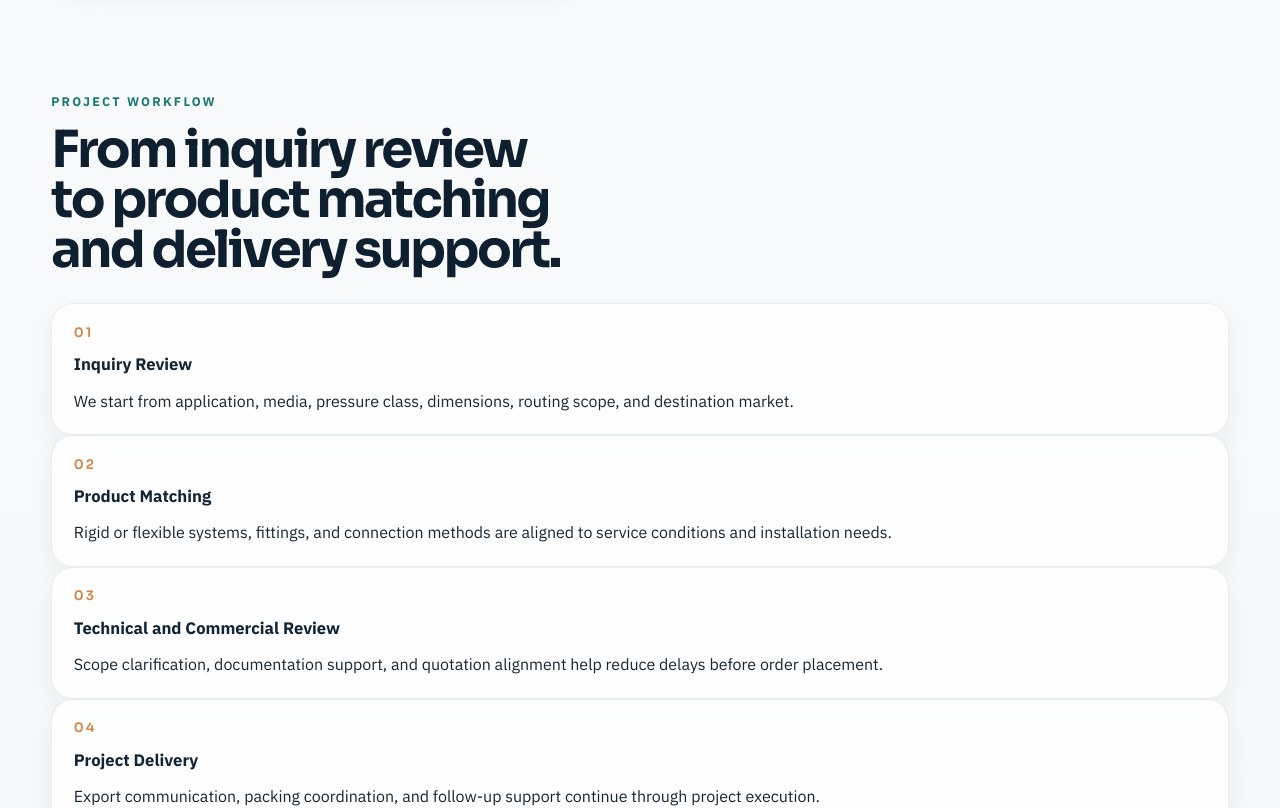
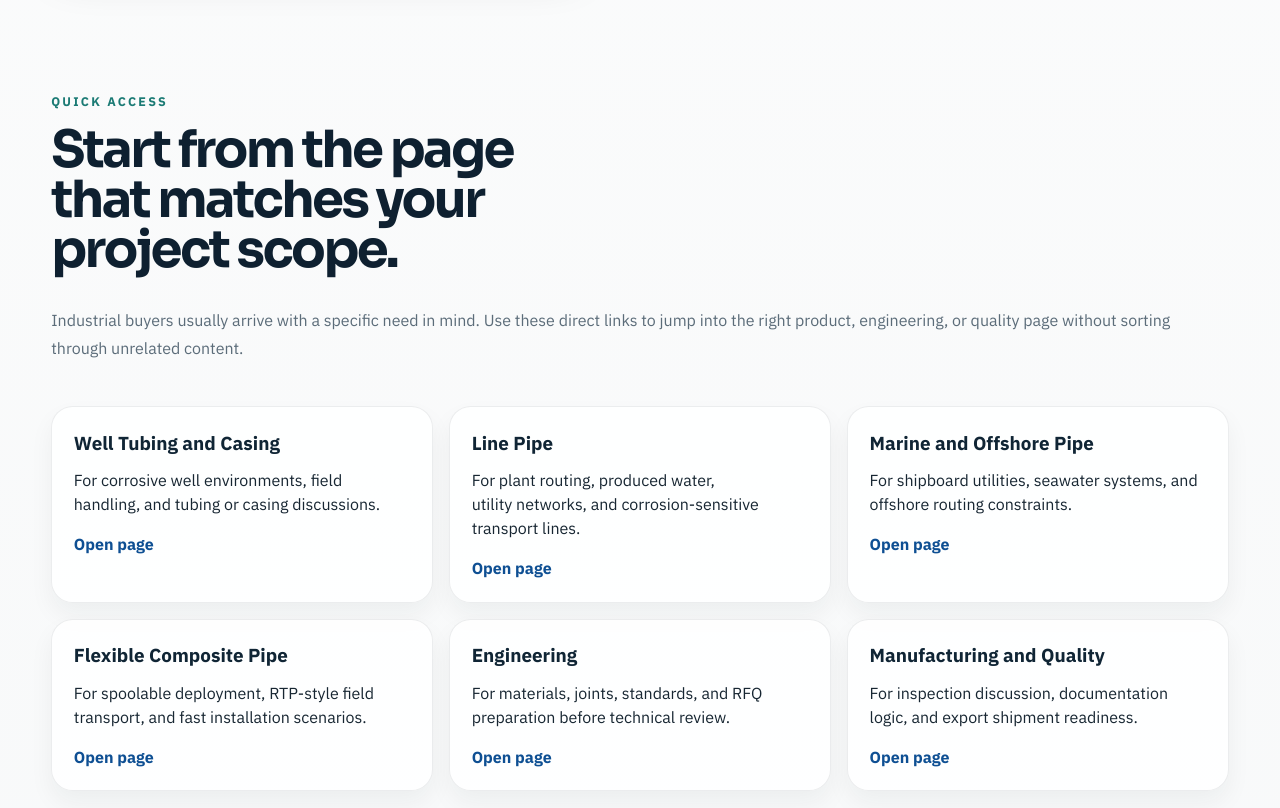
Before and after one commit to frankjasongit/hovoy-grepipe-web, a React (Vite) app: page / in a window 1280 px wide. Shown: the part 4520-5328 px from the top of the page. Built offline with nearby package versions, Linux system fonts and the light colour scheme.

Commit message:
Strengthen FAQ, contact, and homepage links

```diff
--- a/src/App.tsx
+++ b/src/App.tsx
@@ -125,6 +125,39 @@ function SiteLayout({ children }: { children: React.ReactNode }) {
 }
 
 function HomePage() {
+  const quickAccessLinks = [
+    {
+      title: 'Well Tubing and Casing',
+      text: 'For corrosive well environments, field handling, and tubing or casing discussions.',
+      to: '/products/well-tubing-casing',
+    },
+    {
+      title: 'Line Pipe',
+      text: 'For plant routing, produced water, utility networks, and corrosion-sensitive transport lines.',
+      to: '/products/line-pipe',
+    },
+    {
+      title: 'Marine and Offshore Pipe',
+      text: 'For shipboard utilities, seawater systems, and offshore routing constraints.',
+      to: '/products/marine-offshore-pipe',
+    },
+    {
+      title: 'Flexible Composite Pipe',
+      text: 'For spoolable deployment, RTP-style field transport, and fast installation scenarios.',
+      to: '/products/flexible-composite-pipe',
+    },
+    {
+      title: 'Engineering',
+      text: 'For materials, joints, standards, and RFQ preparation before technical review.',
+      to: '/engineering',
+    },
+    {
+      title: 'Manufacturing and Quality',
+      text: 'For inspection discussion, documentation logic, and export shipment readiness.',
+      to: '/about/manufacturing-quality',
+    },
+  ]
+
   usePageMeta({
     title: 'Hovoy Composite Pipe | Well, Line, Marine, and Flexible Pipe Systems',
     description:
@@ -296,6 +329,30 @@ function HomePage() {
             <h3>Standards and Quality</h3>
             <p>Give buyers a dedicated place for testing, compliance, manufacturing control, and documentation logic.</p>
           </article>
+        </div>
+      </section>
+
+      <section className="section section-grid">
+        <div className="section-heading">
+          <p className="eyebrow">Quick Access</p>
+          <h2>Start from the page that matches your project scope.</h2>
+          <p>
+            Industrial buyers usually arrive with a specific need in mind. Use these direct links
+            to jump into the right product, engineering, or quality page without sorting through
+            unrelated content.
+          </p>
+        </div>
+
+        <div className="sector-grid">
+          {quickAccessLinks.map((item) => (
+            <article className="sector-card" key={item.to}>
+              <h3>{item.title}</h3>
+              <p>{item.text}</p>
+              <Link className="text-link" to={item.to}>
+                Open page
+              </Link>
+            </article>
+          ))}
         </div>
       </section>
 
@@ -945,6 +1002,13 @@ function ResourcesPage() {
 }
 
 function FaqPage() {
+  const faqSupportLinks = [
+    { title: 'Compare Product Families', text: 'See which system fits well service, line transport, marine duty, or flexible deployment.', to: '/products' },
+    { title: 'Review Applications', text: 'Start from oil and gas, marine, desalination, or chemical service if the industry use case is already clear.', to: '/applications' },
+    { title: 'Prepare Technical Review', text: 'Use the engineering page to align materials, joints, standards, and RFQ inputs before sending documents.', to: '/engineering' },
+    { title: 'Send RFQ', text: 'Move directly to contact if the application, pressure class, and scope are already defined.', to: '/contact' },
+  ]
+
   usePageMeta({
     title: 'FAQ | Composite Pipe Questions For Industrial Buyers',
     description:
@@ -985,6 +1049,24 @@ function FaqPage() {
             </article>
           ))}
         </div>
+
+        <section className="section section-grid page-section">
+          <div className="section-heading">
+            <p className="eyebrow">Next Step</p>
+            <h2>Continue from FAQ to the right product or inquiry page.</h2>
+          </div>
+          <div className="detail-card-grid">
+            {faqSupportLinks.map((item) => (
+              <article className="detail-panel" key={item.to}>
+                <h3>{item.title}</h3>
+                <p>{item.text}</p>
+                <Link className="text-link" to={item.to}>
+                  Open page
+                </Link>
+              </article>
+            ))}
+          </div>
+        </section>
       </PageHero>
     </>
   )
@@ -1174,6 +1256,37 @@ function ManufacturingQualityPage() {
 }
 
 function ContactPage() {
+  const inquiryRoutes = [
+    {
+      title: 'Product Selection',
+      text: 'Tell us whether the request is for well tubing and casing, line pipe, marine systems, flexible composite pipe, or fittings and joints.',
+    },
+    {
+      title: 'Technical Scope',
+      text: 'Share service media, pressure class, dimensions, route conditions, and the fittings or tie-in scope that affects system selection.',
+    },
+    {
+      title: 'Commercial Scope',
+      text: 'Clarify destination country, delivery timing, packing expectations, and whether you need straight pipe only or a broader package with spools and accessories.',
+    },
+  ]
+
+  const rfqChecklist = [
+    'Application sector and service media',
+    'Product family or shortlist under review',
+    'Diameter range, pressure class, and estimated quantities',
+    'Line list, route sketch, or general arrangement if available',
+    'Fittings, flanges, reducers, or transition details',
+    'Destination country, target delivery window, and documentation needs',
+  ]
+
+  const supportLinks = [
+    { title: 'Browse product families', to: '/products' },
+    { title: 'Review application pages', to: '/applications' },
+    { title: 'Check engineering guidance', to: '/engineering' },
+    { title: 'Read FAQ', to: '/resources/faq' },
+  ]
+
   usePageMeta({
     title: 'Contact Hovoy | RFQ For Composite Pipe Systems',
     description:
@@ -1187,6 +1300,21 @@ function ContactPage() {
       title="Contact Hovoy for product selection, technical review, and project quotations."
       description="Send your application details, product scope, dimensions, pressure class, and destination market so we can review the request and respond more accurately."
     >
+      <section className="section section-grid page-section">
+        <div className="section-heading">
+          <p className="eyebrow">Inquiry Path</p>
+          <h2>What helps us respond faster and more accurately.</h2>
+        </div>
+        <div className="detail-card-grid">
+          {inquiryRoutes.map((item) => (
+            <article className="detail-panel" key={item.title}>
+              <h3>{item.title}</h3>
+              <p>{item.text}</p>
+            </article>
+          ))}
+        </div>
+      </section>
+
       <div className="detail-grid">
         <article className="detail-panel">
           <h3>Primary contact</h3>
@@ -1201,14 +1329,29 @@ function ContactPage() {
         <article className="detail-panel">
           <h3>What to include in your RFQ</h3>
           <ul className="detail-list">
-            <li>Product line: well, line, marine, flexible, or fittings</li>
-            <li>Application and service media</li>
-            <li>Diameter range, pressure class, and line scope</li>
-            <li>Destination country and project timing</li>
-            <li>Drawings, line list, or technical notes if available</li>
+            {rfqChecklist.map((item) => (
+              <li key={item}>{item}</li>
+            ))}
           </ul>
         </article>
       </div>
+
+      <section className="section section-grid page-section">
+        <div className="section-heading">
+          <p className="eyebrow">Before Contacting Us</p>
+          <h2>Use these pages if you still need to narrow the inquiry.</h2>
+        </div>
+        <div className="detail-grid">
+          {supportLinks.map((item) => (
+            <article className="detail-panel" key={item.to}>
+              <h3>{item.title}</h3>
+              <Link className="text-link" to={item.to}>
+                Open page
+              </Link>
+            </article>
+          ))}
+        </div>
+      </section>
     </PageHero>
   )
 }
--- a/src/siteData.ts
+++ b/src/siteData.ts
@@ -610,4 +610,29 @@ export const faqItems = [
     answer:
       'The most useful RFQs include the application, service media, dimensions, pressure class, fittings scope, destination country, and any drawings or line lists available.',
   },
+  {
+    question: 'How should buyers choose between rigid line pipe and flexible composite pipe?',
+    answer:
+      'That decision usually depends on route geometry, installation speed targets, spoolable deployment needs, pressure class, and whether the project benefits more from reel-based installation or rigid fabricated sections.',
+  },
+  {
+    question: 'Can Hovoy support fittings, joints, and spool packages together with pipe supply?',
+    answer:
+      'Yes. Many projects require more than straight pipe, so fittings, transitions, flanges, reducers, and spool-related scope should be reviewed together with the base pipe requirement.',
+  },
+  {
+    question: 'Which details help speed up technical review for water treatment or desalination projects?',
+    answer:
+      'Plant type, service media, pressure class, route conditions, equipment tie-in points, and the expected mix of straight pipe and fittings all help clarify the correct line pipe package faster.',
+  },
+  {
+    question: 'What do marine and offshore buyers usually need to clarify first?',
+    answer:
+      'Marine and offshore inquiries usually need to clarify whether the service is shipboard, offshore, or coastal, along with seawater exposure, routing constraints, pipe size range, and fittings or class-related requirements.',
+  },
+  {
+    question: 'Why is a separate manufacturing and quality page useful for industrial buyers?',
+    answer:
+      'Industrial buyers often review production logic, inspection discussion, documentation scope, and export shipment readiness before order placement, so that information deserves a dedicated page rather than being hidden inside general sales copy.',
+  },
 ]
```
